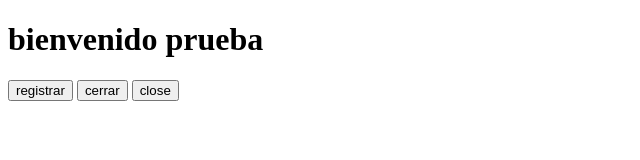
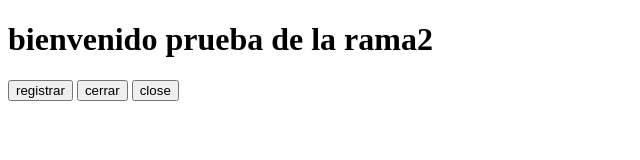
Before and after one commit to eitnarFabio/SEDESprueba, a plain HTML site: page index.html in a window 1280 px wide. Shown: the whole page, without its empty margins (0-640 px from the left). Drawn offline with Linux system fonts and the light colour scheme.

Commit message:
se cambio el titulo

```diff
--- a/index.html
+++ b/index.html
@@ -6,7 +6,7 @@
     <title>Document</title>
 </head>
 <body>
-    <h1>bienvenido prueba</h1>
+    <h1>bienvenido prueba de la rama2</h1>
     <button>registrar</button>
     <button>cerrar</button>
     <button type="button">close</button>
```
